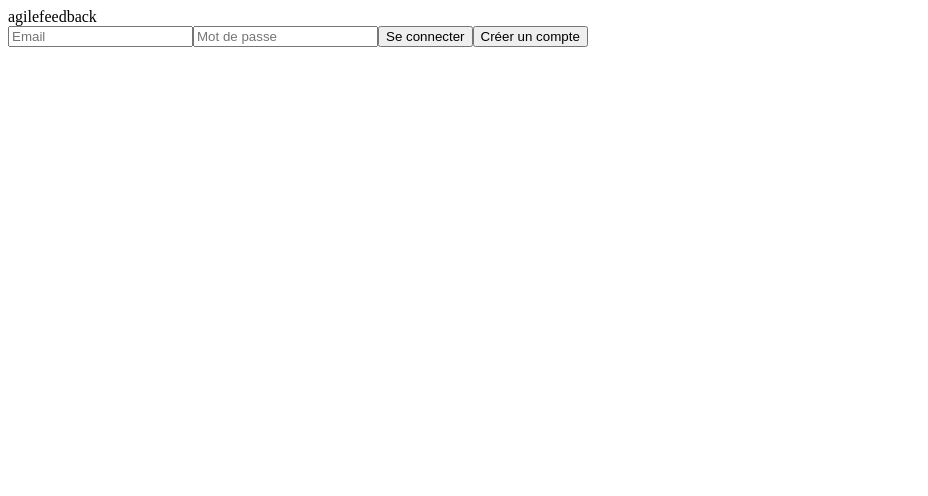
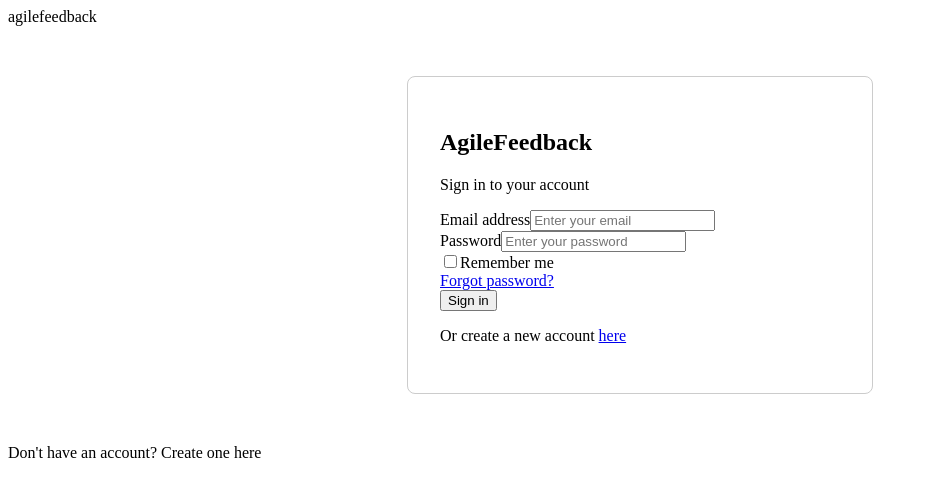
Before and after one commit to nadabn1/frontfeed, an Angular app: page / in a window 1280 px wide. Shown: the top 496 px of the page, without its empty margins (0-928 px from the left). Built offline with nearby package versions, Linux system fonts and the light colour scheme.

Commit message:
Resolved merge conflict in login.component.html

```diff
--- a/src/app/login/login.component.html
+++ b/src/app/login/login.component.html
@@ -1,8 +1,24 @@
-<form (ngSubmit)="onSubmit()">
-  <input type="email" [(ngModel)]="email" name="email" placeholder="Email" required />
-  <input type="password" [(ngModel)]="password" name="password" placeholder="Mot de passe" required />
-  <button type="submit">Se connecter</button>
-  <button (click)="goToRegister()">Créer un compte</button>
-
-  <p *ngIf="error">{{ error }}</p>
-</form>
+<div class="login-container">
+    <h2>AgileFeedback</h2>
+    <p>Sign in to your account</p>
+    <form (ngSubmit)="onSubmit()">
+        <div class="form-group">
+            <label for="email">Email address</label>
+            <input type="email" [(ngModel)]="email" name="email" placeholder="Enter your email" required>
+        </div>
+        <div class="form-group">
+            <label for="password">Password</label>
+            <input type="password" [(ngModel)]="password" name="password" placeholder="Enter your password" required>
+        </div>
+        <div class="form-footer">
+            <div class="remember-me">
+                <input type="checkbox" id="remember" />
+                <label for="remember">Remember me</label>
+            </div>
+            <a href="#">Forgot password?</a>
+        </div>
+        <button type="submit">Sign in</button>
+    </form>
+    <p>Or create a new account <a href="#" (click)="goToRegister()">here</a></p>
+</div>
+<p>Don't have an account? <a routerLink="/register">Create one here</a></p>
```
